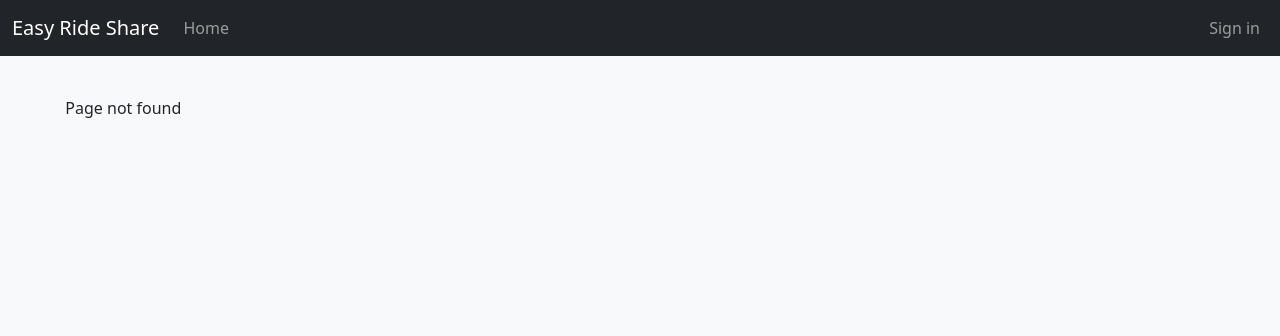
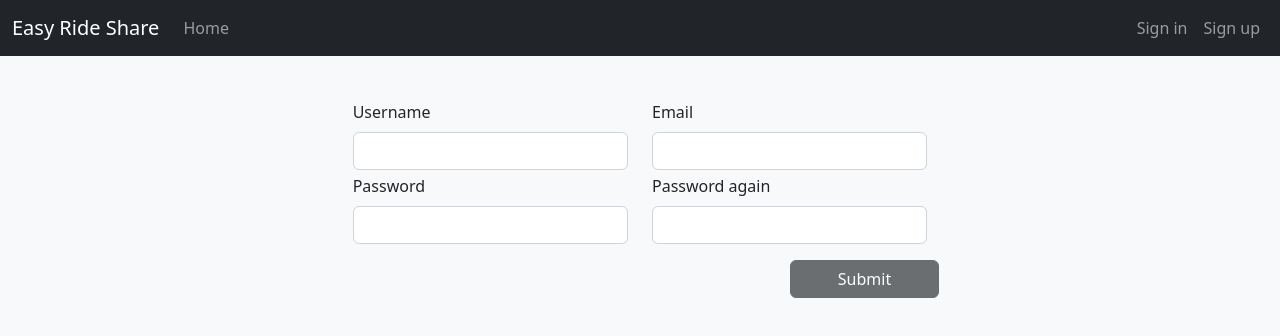
Before and after one commit to vsharkovski/EasyRideShare, an Angular app in the folder easyrideshare-client/: page /sign-up in a window 1280 px wide. Before the commit this address led to /not-found. Shown: the top 336 px of the page. Built offline with nearby package versions, Linux system fonts and the light colour scheme.

Commit message:
add register page

```diff
--- a/easyrideshare-client/src/app/app-routing.module.ts
+++ b/easyrideshare-client/src/app/app-routing.module.ts
@@ -3,10 +3,12 @@ import { RouterModule, Routes } from '@angular/router';
 import { HomeFeedComponent } from './component/home-feed/home-feed.component';
 import { NotFoundComponent } from './component/not-found/not-found.component';
 import { LoginComponent } from './component/login/login.component';
+import { RegisterComponent } from './component/register/register.component';
 
 const routes: Routes = [
   { path: 'home', component: HomeFeedComponent },
   { path: 'sign-in', component: LoginComponent },
+  { path: 'sign-up', component: RegisterComponent },
   { path: 'profile/:id', component: HomeFeedComponent },
   { path: 'not-found', component: NotFoundComponent },
   { path: '', pathMatch: 'full', redirectTo: 'home' },
--- a/easyrideshare-client/src/app/app.module.ts
+++ b/easyrideshare-client/src/app/app.module.ts
@@ -14,7 +14,6 @@ import { httpInterceptorProviders } from './interceptor/http-interceptor';
 import { LoginComponent } from './component/login/login.component';
 import { ReactiveFormsModule } from '@angular/forms';
 import { RegisterComponent } from './component/register/register.component';
-
 @NgModule({
   declarations: [
     AppComponent,
--- a/easyrideshare-client/src/app/component/navbar/navbar.component.html
+++ b/easyrideshare-client/src/app/component/navbar/navbar.component.html
@@ -19,6 +19,9 @@
         <li class="nav-item" *ngIf="!authUser">
           <a class="nav-link" [routerLink]="['/sign-in']" [queryParams]="{ r: currentUrl }">Sign in</a>
         </li>
+        <li class="nav-item" *ngIf="!authUser">
+          <a class="nav-link" [routerLink]="['/sign-up']">Sign up</a>
+        </li>
         <li class="nav-item" *ngIf="authUser">
           <button type="button" class="btn btn-outline-dark nav-link" (click)="onLogout()">Sign out</button>
         </li>
--- a/easyrideshare-client/src/app/component/register/register.component.html
+++ b/easyrideshare-client/src/app/component/register/register.component.html
@@ -1 +1,85 @@
-<p>register works!</p>
+<div class="col-6 mx-auto">
+  <form [formGroup]="form" (ngSubmit)="onSubmit()" #f="ngForm">
+    <div class="row">
+      <div class="col-md mt-1">
+        <label for="username" class="form-label">Username</label>
+        <input
+          formControlName="username"
+          [class.is-invalid]="usernameField.invalid && (usernameField.dirty || usernameField.touched)"
+          [class.is-valid]="usernameField.valid"
+          class="form-control"
+          id="username"
+        />
+        <div *ngIf="usernameField.valid" class="valid-feedback">Looks good!</div>
+        <div *ngIf="usernameField.errors?.['required']" class="invalid-feedback">Please provide a username.</div>
+        <div *ngIf="usernameField.errors?.['minlength']" class="invalid-feedback">Your username is too short.</div>
+        <div *ngIf="usernameField.errors?.['maxlength']" class="invalid-feedback">Your username is too long.</div>
+        <div *ngIf="usernameField.errors?.['pattern']" class="invalid-feedback">
+          You may only use letters and numbers.
+        </div>
+      </div>
+      <div class="col-md mt-1">
+        <label for="email" class="form-label">Email</label>
+        <input
+          formControlName="email"
+          [class.is-invalid]="emailField.invalid && (emailField.dirty || emailField.touched)"
+          [class.is-valid]="emailField.valid"
+          type="email"
+          class="form-control"
+          id="email"
+        />
+        <div *ngIf="emailField.valid" class="valid-feedback">Looks good!</div>
+        <div *ngIf="emailField.errors?.['required']" class="invalid-feedback">Please provide an email.</div>
+        <div *ngIf="emailField.errors?.['maxlength'] || emailField.errors?.['email']" class="invalid-feedback">
+          Please provide a valid email.
+        </div>
+      </div>
+    </div>
+    <div class="row">
+      <div class="col-md mt-1">
+        <label for="password" class="form-label">Password</label>
+        <input
+          formControlName="password"
+          [class.is-invalid]="passwordField.invalid && (passwordField.dirty || passwordField.touched)"
+          [class.is-valid]="passwordField.valid"
+          type="password"
+          class="form-control"
+          id="password"
+        />
+        <div *ngIf="passwordField.valid" class="valid-feedback">Looks good!</div>
+        <div *ngIf="passwordField.errors?.['required']" class="invalid-feedback">Please provide a password.</div>
+        <div
+          *ngIf="passwordField.errors?.['minlength'] || passwordField.errors?.['maxlength']"
+          class="invalid-feedback"
+        >
+          Your password must have between 6 and 40 characters.
+        </div>
+      </div>
+      <div class="col-md mt-1">
+        <label for="passwordConfirm" class="form-label">Password again</label>
+        <input
+          formControlName="passwordConfirm"
+          [class.is-invalid]="form.errors?.['passwordConfirm'] && (passwordConfirmField.dirty || passwordConfirmField.touched)"
+          [class.is-valid]="passwordField.valid && !form.errors?.['passwordConfirm']"
+          type="password"
+          class="form-control"
+          id="passwordConfirm"
+        />
+        <div *ngIf="!form.errors?.['passwordConfirm']" class="valid-feedback">Looks good!</div>
+        <div *ngIf="form.errors?.['passwordConfirm']" class="invalid-feedback">Passwords do not match</div>
+      </div>
+    </div>
+    <div class="row mt-3">
+      <button [disabled]="form.invalid" type="submit" class="btn btn-dark col-md-3 ms-auto">Submit</button>
+    </div>
+  </form>
+  <div *ngIf="f.submitted && authMessage" class="row mt-3">
+    <div class="alert alert-danger" *ngIf="!authMessage.success">
+      <span>Could not sign up!</span><br /><span>{{ authMessage.message }}</span>
+    </div>
+    <div class="alert alert-success" *ngIf="authMessage.success">
+      <span>Successfully signed up!</span><br />
+      <span><a [routerLink]="['/sign-in']">Click here to sign in.</a></span>
+    </div>
+  </div>
+</div>
--- a/easyrideshare-client/src/app/component/register/register.component.ts
+++ b/easyrideshare-client/src/app/component/register/register.component.ts
@@ -1,15 +1,83 @@
-import { Component, OnInit } from '@angular/core';
-import { FormBuilder } from '@angular/forms';
+import { Component, OnDestroy, OnInit } from '@angular/core';
+import { AbstractControl, FormBuilder, Validators } from '@angular/forms';
+import { Subscribable, Subscription } from 'rxjs';
+import { AuthMessage, AuthService } from 'src/app/service/auth.service';
+import { passwordConfirmValidator } from 'src/app/shared/password-confirm.validator';
 
 @Component({
   selector: 'ers-register',
   templateUrl: './register.component.html',
   styleUrls: ['./register.component.css'],
 })
-export class RegisterComponent implements OnInit {
-  form = this.formBuilder.group({});
+export class RegisterComponent implements OnInit, OnDestroy {
+  form = this.formBuilder.group(
+    {
+      username: [
+        '',
+        [
+          Validators.required,
+          Validators.minLength(3),
+          Validators.maxLength(20),
+          Validators.pattern('^[A-Za-z\\d]+$'),
+        ],
+      ],
+      email: [
+        '',
+        [Validators.required, Validators.email, Validators.maxLength(50)],
+      ],
+      password: [
+        '',
+        [
+          Validators.required,
+          Validators.minLength(6),
+          Validators.maxLength(40),
+        ],
+      ],
+      passwordConfirm: [''],
+    },
+    { validators: passwordConfirmValidator }
+  );
 
-  constructor(private formBuilder: FormBuilder) {}
+  authMessage?: AuthMessage;
 
-  ngOnInit(): void {}
+  authMessageSubscription?: Subscription;
+
+  constructor(
+    private formBuilder: FormBuilder,
+    private authService: AuthService
+  ) {}
+
+  ngOnInit(): void {
+    this.authMessageSubscription = this.authService
+      .getMessages()
+      .subscribe((message) => (this.authMessage = message));
+  }
+
+  ngOnDestroy(): void {
+    this.authMessageSubscription?.unsubscribe();
+  }
+
+  onSubmit(): void {
+    if (this.form.invalid) {
+      return;
+    }
+    const { username, email, password, passwordConfirm } = this.form.value;
+    this.authService.register(username!, email!, password!);
+  }
+
+  get usernameField(): AbstractControl {
+    return this.form.get('username')!;
+  }
+
+  get emailField(): AbstractControl {
+    return this.form.get('email')!;
+  }
+
+  get passwordField(): AbstractControl {
+    return this.form.get('password')!;
+  }
+
+  get passwordConfirmField(): AbstractControl {
+    return this.form.get('passwordConfirm')!;
+  }
 }
--- /dev/null
+++ b/easyrideshare-client/src/app/shared/password-confirm.validator.ts
@@ -0,0 +1,11 @@
+import { AbstractControl, ValidationErrors, ValidatorFn } from '@angular/forms';
+
+export const passwordConfirmValidator: ValidatorFn = (
+  control: AbstractControl
+): ValidationErrors | null => {
+  const password = control.get('password');
+  const confirm = control.get('passwordConfirm');
+  return password && confirm && password.value != confirm.value
+    ? { passwordConfirm: true }
+    : null;
+};
```
Lines whose indentation alone changed are shown as unchanged.
